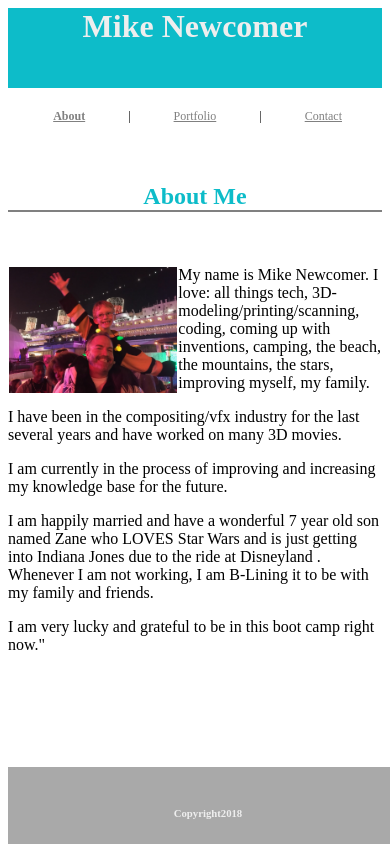
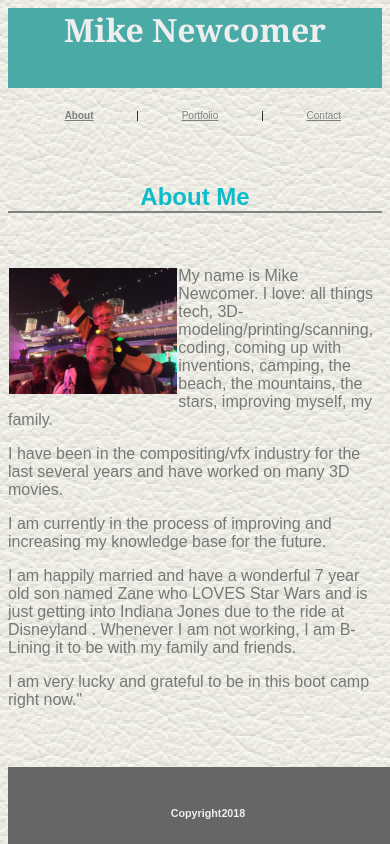
Before and after one commit to mcnewcomer805/Responsive-Portfolio, a plain HTML site: page index.html in a window 390 px wide. Drawn offline with Linux system fonts and the light colour scheme; a script that the page names is missing.

Commit message:
update BG

```diff
--- a/assets/css/style.css
+++ b/assets/css/style.css
@@ -1,9 +1,16 @@
+.bodyA {
+        background-image: url(assets/images/leather_1_@2X.png);
+        background-repeat: repeat;
+        width: 960px;
+}
 
-
-
+.content {
+    max-width: 960px;
+    margin: auto;
+}
 
 .h1 {
-    background-color:rgb(13, 188, 201);
+    background-color:#4aaaa5;
     height: 100px;
     width: 400px;
     color: #eee;
@@ -11,6 +18,12 @@
     padding-top: 55px;
     margin-top: 15px;
     float: left;
+    font-family: 'Georgia', Times, Times New Roman, serif;
+}
+
+.pAbout {
+    color: #777777;
+    font-family: 'Arial', 'Helvetica Neue', Helvetica, sans-serif;
 }
 
 .nav {
@@ -18,6 +31,7 @@
     text-align: right;
     padding-top: 55px;
     margin-top: 85px;
+    font-family: 'Arial', 'Helvetica Neue', Helvetica, 'sans-serif';
 }
 
 .about {
@@ -34,6 +48,7 @@
     border-style: solid;
     border-color: grey;
     border-width: 0px 0px 2px 0px;
+    font-family: 'Arial', 'Helvetica Neue', Helvetica, 'sans-serif';
 }
 
 .contact {
@@ -43,6 +58,7 @@
     border-style: solid;
     border-color: grey;
     border-width: 0px 0px 2px 0px;
+    font-family: 'Arial', 'Helvetica Neue', Helvetica, 'sans-serif';
 }
 
 .generalContent {
@@ -50,21 +66,21 @@
 }
 
 .specialArticle {
-    border-style: sold;
-    border-width: 2px;
-    width:100%px;
+    border-style: solid;
+    border-width: 0px;
+    width:100%;
 }
 
 .specialArticleTwo {
     border-style: sold;
-    border-width: 2px;
+    border-width: 0px;
     width:100%px;
 }
 
 .specialImages {
     border-style: sold;
-    border-width: 2px;
-    width: 60%;
+    border-width: 0px;
+    width: 80%;
 }
 
 .articleAboutMe {
@@ -72,6 +88,7 @@
     width: 70%;
     flex-wrap: wrap;
     padding: 2px;
+    color: #777777
 }
 
 .imageMe {
@@ -82,7 +99,7 @@
 }
 
 footer.copyright {
-    background-color:darkgray;
+    background-color:#666666;
     color:#eee;
     padding: 15px 5px 0px 5px;
     text-align: bottom;
@@ -90,6 +107,7 @@ footer.copyright {
     position: fixed;
     bottom: 0;
     width: 100%;
+    font-family: 'Arial', 'Helvetica Neue', Helvetica, 'sans-serif';
 }
 
 .imageOne {
@@ -210,7 +228,7 @@ footer.copyright {
 
 @media only screen and (max-width: 768px) {
     .h1 {
-        background-color:rgb(13, 188, 201);
+        background-color: #4aaaa5;
         height: 80px;
         width: 220px;
         color: #eee;
@@ -223,7 +241,7 @@ footer.copyright {
 
 @media only screen and (max-width: 640px) {
     .h1 {
-        background-color:rgb(13, 188, 201);
+        background-color: #4aaaa5;
         height: 80px;
         width: 100%;
         color: #eee;
@@ -236,13 +254,13 @@ footer.copyright {
 }
 @media only screen and (max-width: 640px) {
     .nav {
-    display: inline-flex;
+        display: inline-flex;
         margin:0 auto;
-        width:100%;
-        font-size: 12px;
+        width:640px;
+        font-size: 10px;
         display: inline-block;
-        padding: 0px;
-       clear: both;
+        padding: 1px;
+        clear: both;
 
     }
 }
--- a/index.html
+++ b/index.html
@@ -1,4 +1,4 @@
-<!DOCTYPE <!DOCTYPE html>
+<!DOCTYPE html>
 <html>
 <head>
     <meta charset="utf-8" />
@@ -8,8 +8,9 @@
     <link rel="stylesheet" type="text/css" media="screen" href="assets/css/style.css" />
     <script src="main.js"></script>
 </head>
-<body>
-    <div>
+<body background="assets/images/leather_1_@2X.png" width="960px">
+<!-- <body class="bodyA"> -->
+    <div class="content">
         <Header>
             <h1 class="h1">Mike Newcomer</h1>
             <nav class="nav">
@@ -24,13 +25,13 @@
             </section>
  <br>
             <section class="specialArticle">
-                <img class="imageMe" src="assets/images/me.jpg" width="300" height="200">
+                <img class="imageMe" src="assets/images/me.jpg" alt="ZaneandMe" width="300" height="200">
                 <article class="articleAboutMe">
-                    <p>My name is Mike Newcomer. I love: all things tech, 3D-modeling/printing/scanning, coding, coming up with inventions, camping, the beach, the mountains, the stars, improving myself, my family.</p>
-                    <p>I have been in the compositing/vfx industry for the last several years and have worked on many 3D movies.</p>
-                    <p>I am currently in the process of improving and increasing my knowledge base for the future.</p>
-                    <p>I am happily married and have a wonderful 7 year old son named Zane who LOVES Star Wars and is just getting into Indiana Jones due to the ride at Disneyland . Whenever I am not working, I am B-Lining it to be with my family and friends.</p>
-                    <p>I am very lucky and grateful to be in this boot camp right now."</p>
+                    <p class="pAbout">My name is Mike Newcomer. I love: all things tech, 3D-modeling/printing/scanning, coding, coming up with inventions, camping, the beach, the mountains, the stars, improving myself, my family.</p>
+                    <p class="pAbout">I have been in the compositing/vfx industry for the last several years and have worked on many 3D movies.</p>
+                    <p class="pAbout">I am currently in the process of improving and increasing my knowledge base for the future.</p>
+                    <p class="pAbout">I am happily married and have a wonderful 7 year old son named Zane who LOVES Star Wars and is just getting into Indiana Jones due to the ride at Disneyland . Whenever I am not working, I am B-Lining it to be with my family and friends.</p>
+                    <p class="pAbout">I am very lucky and grateful to be in this boot camp right now."</p>
                 </article>
             </section>
             <br><br><br><br><br>
--- a/style.css
+++ b/style.css
@@ -1,6 +1,9 @@
 
 
-
+body {
+    background-image: url("assets/img/hexabump.png");
+    background-repeat: repeat;
+}
 
 .h1 {
     background-color:rgb(13, 188, 201);
```
Also changed, not shown: contact.html (+3 -3 lines), portfolio.html (+9 -9 lines), assets/images/leather_1.png (added), assets/images/leather_1_@2X.png (added), assets/images/terrazzo.png (added), imgs/hexabump.png (added).
